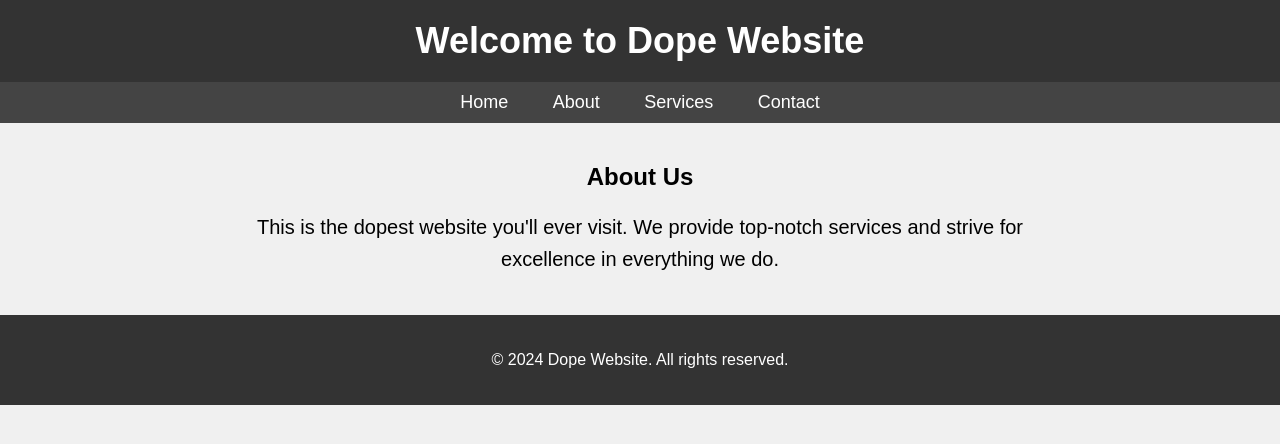
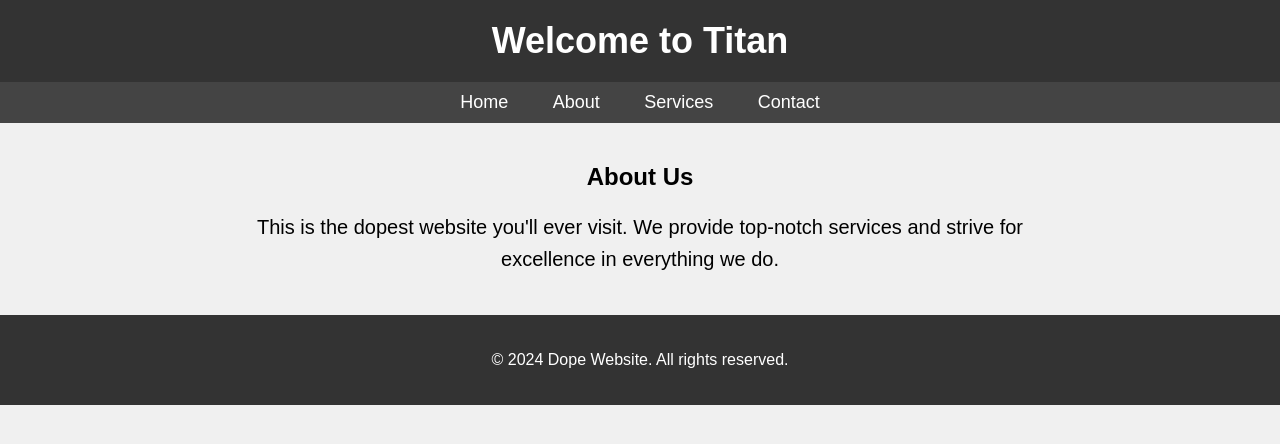
Before and after one commit to Zixed11/Titan, a plain HTML site: page index.html in a window 1280 px wide. Drawn offline with Linux system fonts and the light colour scheme.

Commit message:
Update index.html

```diff
--- a/index.html
+++ b/index.html
@@ -3,9 +3,8 @@
 <head>
     <meta charset="UTF-8">
     <meta name="viewport" content="width=device-width, initial-scale=1.0">
-    <title>Dope Website</title>
+    <title>Titan</title>
     <style>
-        /* Add your dope CSS styles here */
         body {
             font-family: Arial, sans-serif;
             background-color: #f0f0f0;
@@ -56,7 +55,7 @@
 </head>
 <body>
     <header>
-        <h1>Welcome to Dope Website</h1>
+        <h1>Welcome to Titan</h1>
     </header>
     <nav>
         <a href="#">Home</a>
```
